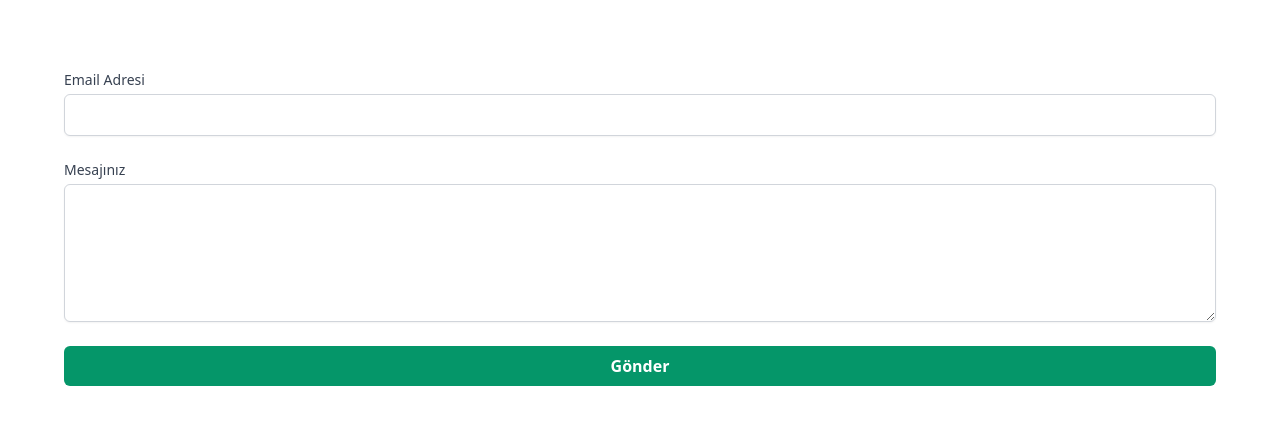
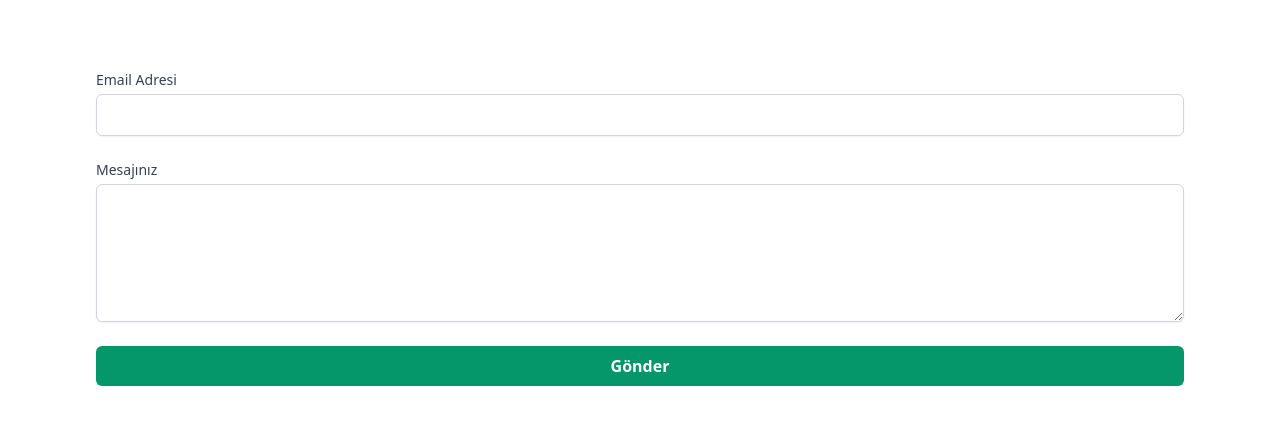
Before and after one commit to OguzOlgunDev/react-portfolio, a React (Vite) app: page / in a window 1280 px wide. Shown: the part 3816-4240 px from the top of the page. Built offline with nearby package versions, Linux system fonts and the light colour scheme.

Commit message:
form changed

```diff
--- a/src/components/Contact.jsx
+++ b/src/components/Contact.jsx
@@ -6,8 +6,11 @@ function ContactForm() {
   const [state, handleSubmit] = useForm("movldyvn");
 
   return (
-    <section className="max-w-7xl mx-auto pb-24" id="contact">
-      <form onSubmit={handleSubmit} className="mx-auto max-w-6xl  space-y-6">
+    <section className="max-w-7xl   mx-auto pb-24" id="contact">
+      <form
+        onSubmit={handleSubmit}
+        className="mx-auto max-w-6xl   px-8  space-y-6"
+      >
         {state.succeeded && (
           <p className="text-green-600 text-center font-semibold border border-green-300 rounded-md p-3 bg-green-50">
             ✅ Mesajınız başarıyla gönderildi. Teşekkür ederim!
```
